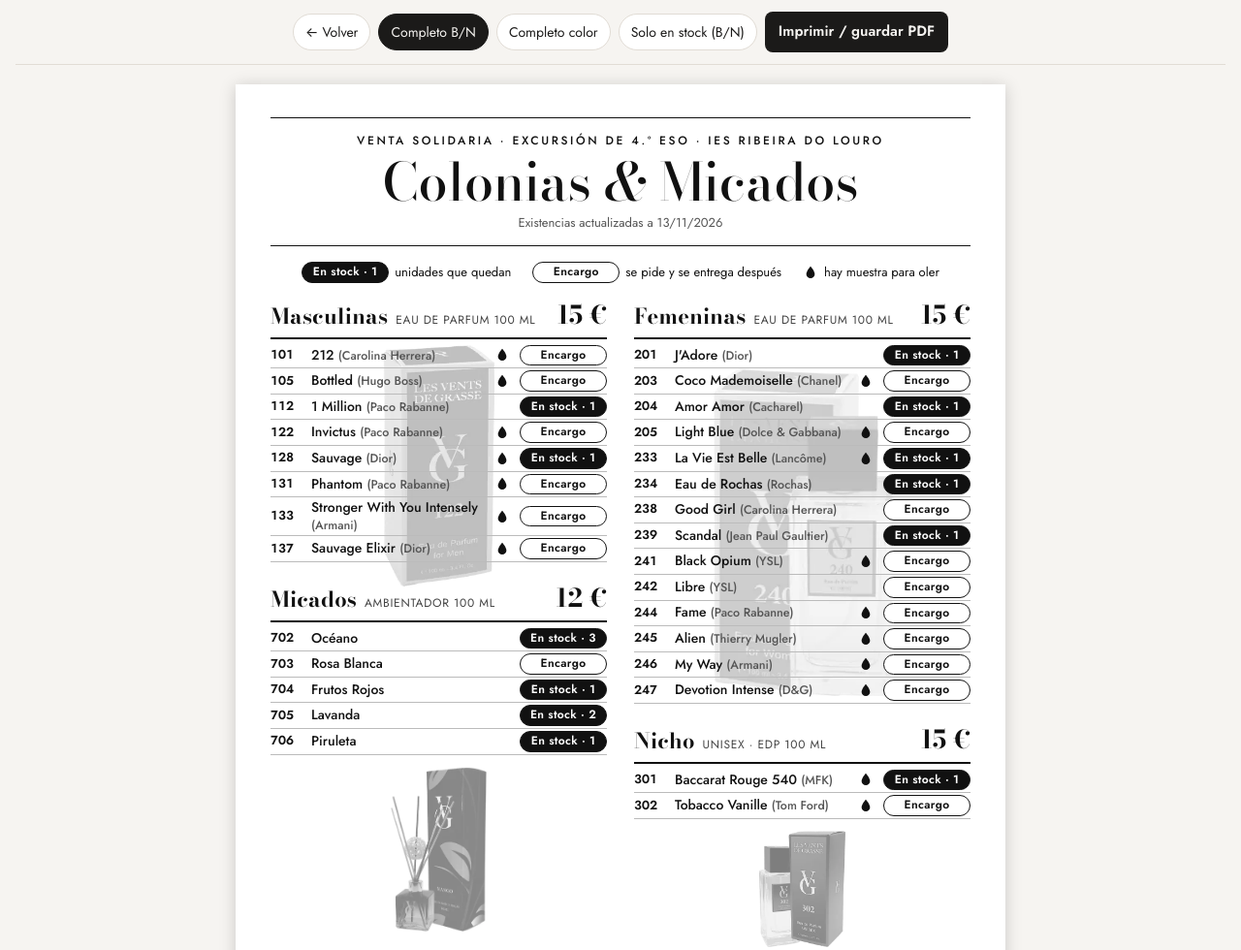
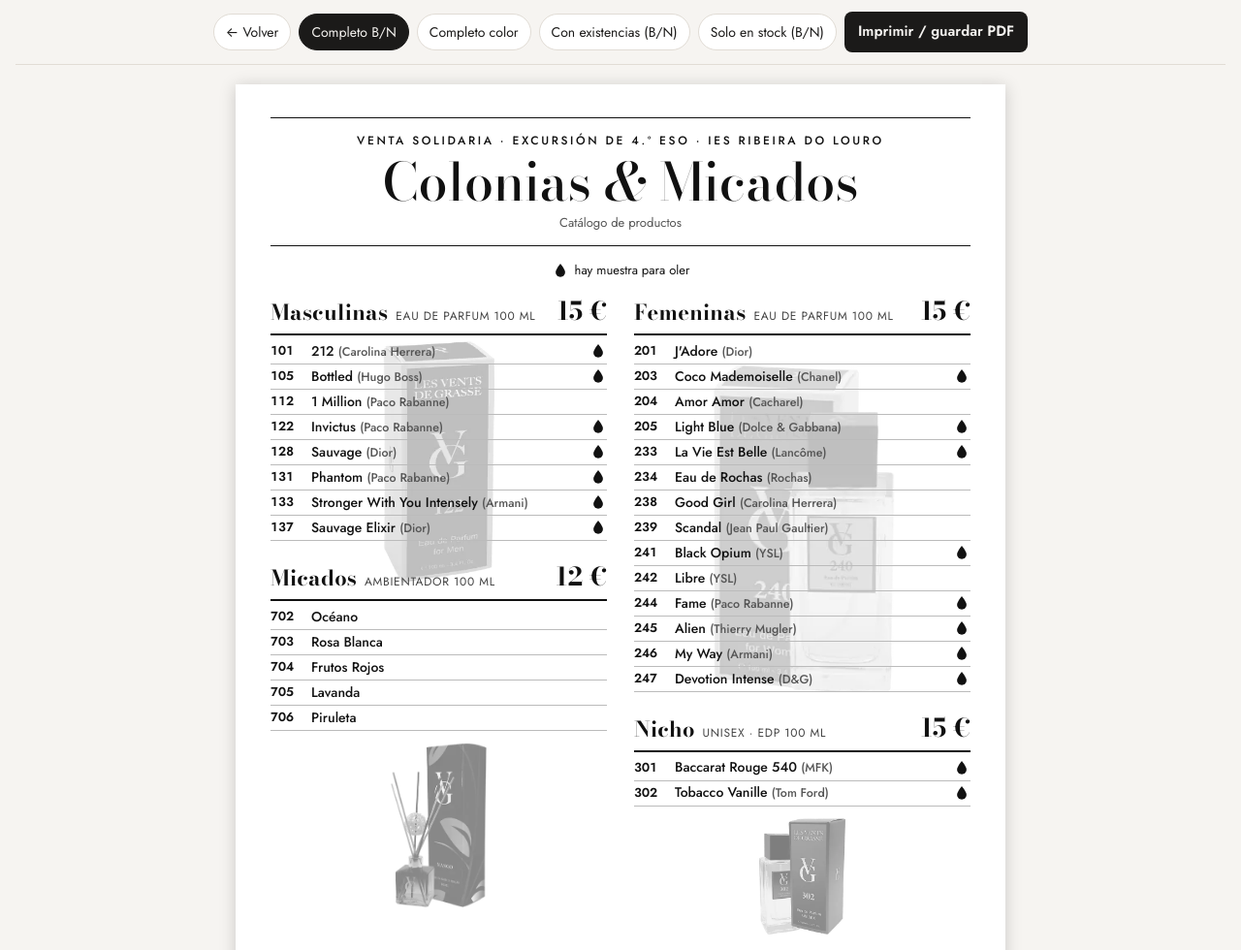
Before and after one commit to ventasolidariadani4eso/ventasolidariadani4eso.github.io, a plain HTML site: page catalogo.html in a window 1280 px wide. Shown: the top 980 px of the page at 97% size. Drawn offline with nearby package versions, Linux system fonts and the light colour scheme.

Commit message:
Catálogo imprimible: modo limpio sin stock ni encargo por defecto

```diff
--- a/assets/comun.js
+++ b/assets/comun.js
@@ -45,6 +45,8 @@
 .page .sub{font-size:12px;color:#444;margin-left:8px;font-weight:400;font-family:'Jost',sans-serif;letter-spacing:.06em;text-transform:uppercase}
 .page .price{font-family:'Bodoni Moda',Georgia,serif;font-weight:700;font-size:26px}
 .page .row{display:grid;grid-template-columns:34px minmax(0,1fr) 18px 90px;column-gap:8px;align-items:center;min-height:26px;padding:2px 0;border-bottom:1px solid var(--rule)}
+.page.sin-stock .row{grid-template-columns:34px minmax(0,1fr) 20px}
+.page.sin-stock .drop{width:18px;height:18px;justify-self:end}
 .page .ref{font-weight:600;font-size:13px;font-variant-numeric:tabular-nums;color:var(--c)}
 .page .nm{font-size:14px;line-height:1.25;color:inherit}
 .page .br{color:var(--brc);font-size:12.5px}
@@ -63,14 +65,14 @@
 .page *{-webkit-print-color-adjust:exact;print-color-adjust:exact}
 `;
 
-  function seccionA4(datos, c, color, solo) {
+  function seccionA4(datos, c, color, solo, sinStock) {
     let items = ordenados(datos, c.id);
     if (solo) items = items.filter(p => n(p.stock) > 0);
     if (!items.length) return '';
     const rows = items.map(p => {
       const s = n(p.stock);
-      const pill = solo ? '<span class="pill ya">' + (s === 1 ? '1 unidad' : s + ' unidades') + '</span>'
-        : (s > 0 ? '<span class="pill ya">En stock · ' + s + '</span>' : '<span class="pill enc">Encargo</span>');
+      const pill = sinStock ? '' : (solo ? '<span class="pill ya">' + (s === 1 ? '1 unidad' : s + ' unidades') + '</span>'
+        : (s > 0 ? '<span class="pill ya">En stock · ' + s + '</span>' : '<span class="pill enc">Encargo</span>'));
       return '<div class="row"><span class="ref">' + esc(p.ref) + '</span><span class="nm">' + esc(p.nombre)
         + (p.marca ? ' <span class="br">(' + esc(p.marca) + ')</span>' : '') + '</span>'
         + (p.muestra ? DROP : '<span></span>') + pill + '</div>';
@@ -93,14 +95,19 @@
   }
 
   function catalogoA4(datos, modo) {
-    const color = modo === 'color', solo = modo === 'stock';
+    const color = modo === 'color', solo = modo === 'stock', conExistencias = modo === 'existencias';
+    const sinStock = !solo && !conExistencias;
     const C = Object.fromEntries(datos.categorias.map(c => [c.id, c]));
-    const sec = id => C[id] ? seccionA4(datos, C[id], color, solo) : '';
-    const leg = solo
-      ? '<span><span class="pill ya">1 unidad</span> unidades que quedan</span><span>' + DROP + ' hay muestra para oler</span>'
-      : '<span><span class="pill ya">En stock · 1</span> unidades que quedan</span><span><span class="pill enc">Encargo</span> se pide y se entrega después</span><span>' + DROP + ' hay muestra para oler</span>';
-    const sub = (solo ? 'Disponibles para entrega inmediata · existencias a ' : 'Existencias actualizadas a ') + fecha(datos.actualizado);
-    return '<div class="page' + (color ? ' color' : '') + (solo ? ' stock' : '') + '">'
+    const sec = id => C[id] ? seccionA4(datos, C[id], color, solo, sinStock) : '';
+    const leg = sinStock
+      ? '<span>' + DROP + ' hay muestra para oler</span>'
+      : (solo
+        ? '<span><span class="pill ya">1 unidad</span> unidades que quedan</span><span>' + DROP + ' hay muestra para oler</span>'
+        : '<span><span class="pill ya">En stock · 1</span> unidades que quedan</span><span><span class="pill enc">Encargo</span> se pide y se entrega después</span><span>' + DROP + ' hay muestra para oler</span>');
+    const sub = sinStock
+      ? 'Catálogo de productos'
+      : ((solo ? 'Disponibles para entrega inmediata · existencias a ' : 'Existencias actualizadas a ') + fecha(datos.actualizado));
+    return '<div class="page' + (color ? ' color' : '') + (solo ? ' stock' : '') + (sinStock ? ' sin-stock' : '') + '">'
       + '<header class="hd"><p class="ey">' + esc(datos.titulo || '') + '</p><h1>Colonias <span>&amp;</span> Micados</h1><p class="fe">' + sub + '</p></header>'
       + '<div class="lg">' + leg + '</div>'
       + '<main class="mn"><div class="col">' + sec('masc') + sec('micado') + '</div><div class="col">' + sec('fem') + sec('nicho') + '</div></main>'
--- a/catalogo.html
+++ b/catalogo.html
@@ -25,6 +25,7 @@
   <a class="chip" href="./">← Volver</a>
   <button class="chip" data-m="bn">Completo B/N</button>
   <button class="chip" data-m="color">Completo color</button>
+  <button class="chip" data-m="existencias">Con existencias (B/N)</button>
   <button class="chip" data-m="stock">Solo en stock (B/N)</button>
   <button class="btn dark" id="imprimir">Imprimir / guardar PDF</button>
 </div>
@@ -33,7 +34,7 @@
 <script>
 const st=document.createElement('style'); st.textContent=VS.CAT_CSS; document.head.appendChild(st);
 let datos=null, modo=new URLSearchParams(location.search).get('modo')||'bn';
-if(!['bn','color','stock'].includes(modo)) modo='bn';
+if(!['bn','color','existencias','stock'].includes(modo)) modo='bn';
 function pintar(){
   document.querySelectorAll('[data-m]').forEach(b=>b.setAttribute('aria-pressed',String(b.dataset.m===modo)));
   if(datos) document.getElementById('hoja').innerHTML=VS.catalogoA4(datos,modo);
```
